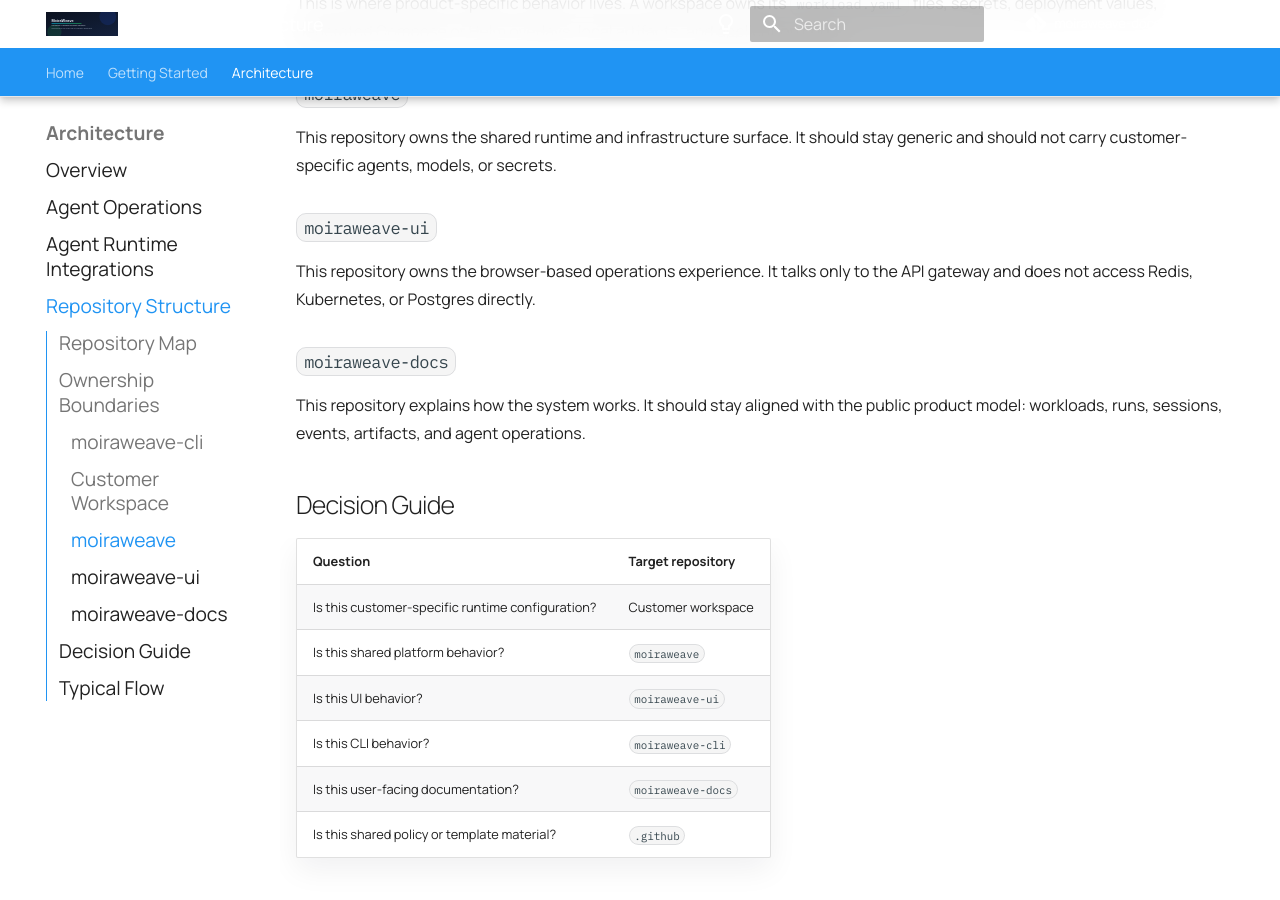
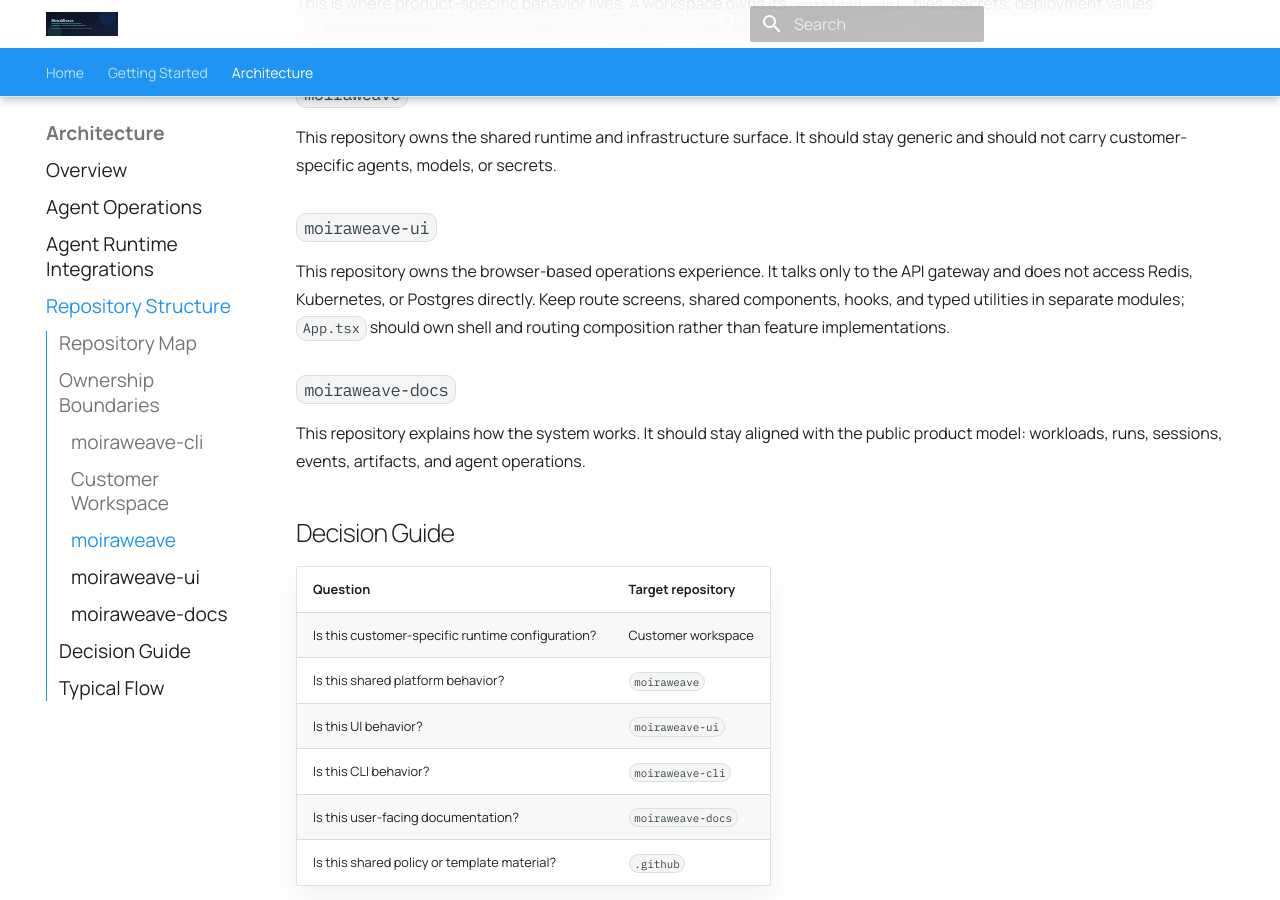
Before and after one commit to moiraweave-labs/moiraweave-docs, an MkDocs documentation site: the page built from docs/repo-structure.md, in a window 1280 px wide and 900 px high, scrolled down 1042 px. Built offline with MkDocs 1.6.1 and Material for MkDocs 9.7.7, drawn with Linux system fonts in a browser that asks for light colours; comment, search, counter and statistics services are not loaded.

Commit message:
docs: define ui module ownership

```diff
--- a/docs/repo-structure.md
+++ b/docs/repo-structure.md
@@ -39,6 +39,9 @@ stay generic and should not carry customer-specific agents, models, or secrets.
 
 This repository owns the browser-based operations experience. It talks only to
 the API gateway and does not access Redis, Kubernetes, or Postgres directly.
+Keep route screens, shared components, hooks, and typed utilities in separate
+modules; `App.tsx` should own shell and routing composition rather than feature
+implementations.
 
 ### `moiraweave-docs`
 
```
